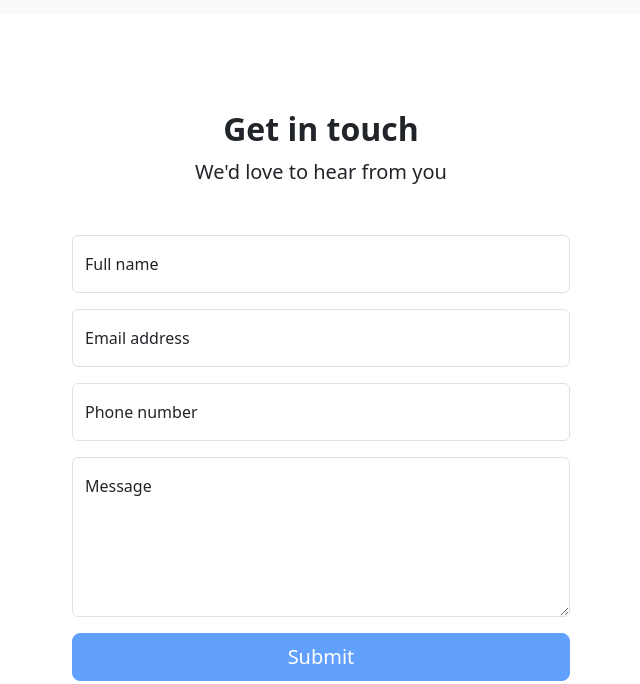
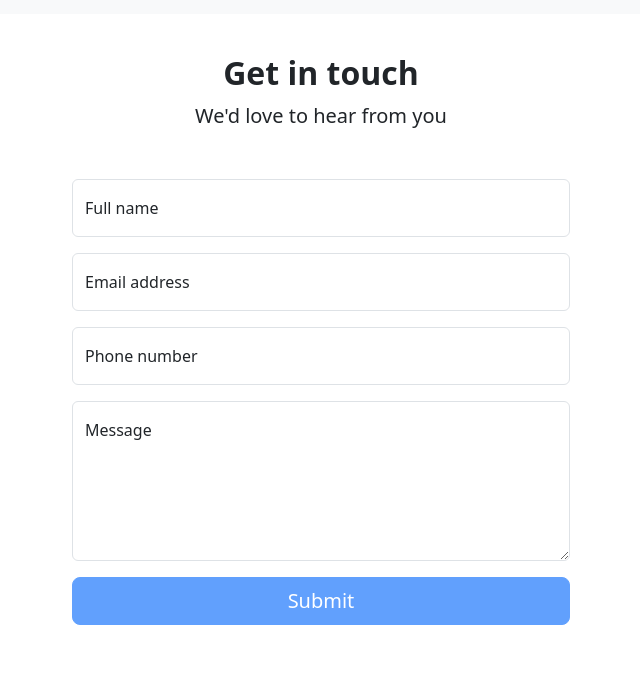
Before and after one commit to AndyL86/burrandbarks, a plain HTML site: page index.html in a window 1280 px wide. Shown: the part 1879-2563 px from the top of the page, without its empty margins (319-959 px from the left). Drawn offline with nearby package versions, Linux system fonts and the light colour scheme; some icons are missing.

Commit message:
fix contact form padding

```diff
--- a/css/styles.css
+++ b/css/styles.css
@@ -12,6 +12,10 @@ header {
 section {
   padding-top: 3rem;
   padding-bottom: 9rem;
+}
+
+#contact {
+  padding-top: 1.5rem;
 }
 
 .header-container {
--- a/index.html
+++ b/index.html
@@ -115,7 +115,7 @@
         </section>
         <!-- Contact section-->
         <section id="contact">
-          <div class="container px-5 my-5 px-5">
+          <div class="container px-5 my-2 px-5">
             <div class="text-center mb-5">
                 <div class="feature bg-primary bg-gradient text-white rounded-3 mb-3"><i class="bi bi-envelope"></i></div>
                 <h2 class="fw-bolder">Get in touch</h2>
```
